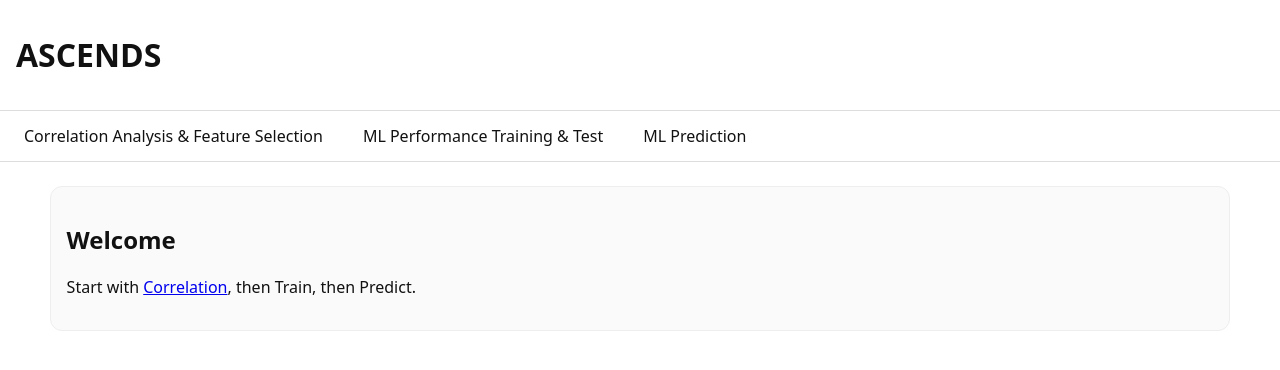
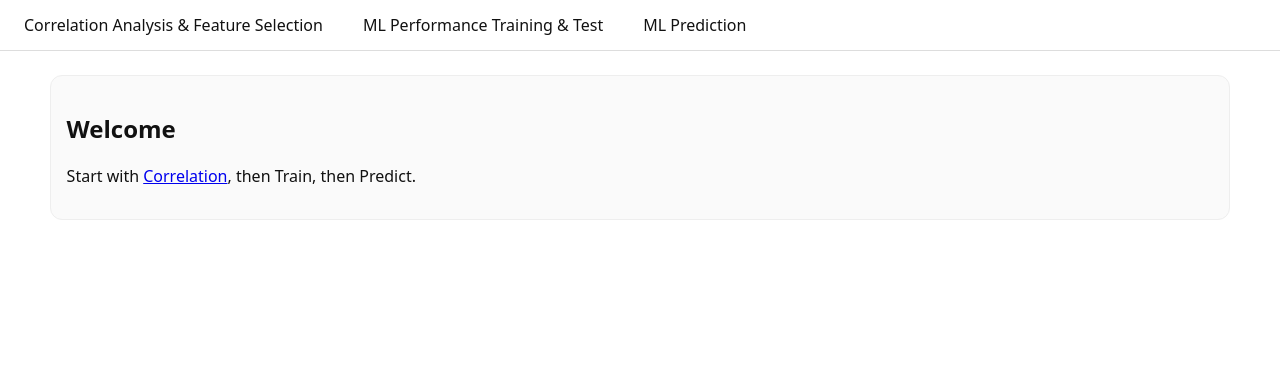
Before and after one commit to ornlpmcp/ASCENDS, a FastAPI app: page / in a window 1280 px wide. Shown: the top 370 px of the page. Run offline with FastAPI, Linux system fonts and the light colour scheme.

Commit message:
style: remove commented header from base template

```diff
--- a/templates/base.html
+++ b/templates/base.html
@@ -9,8 +9,6 @@
   <link rel="icon" href="/static/favicon.ico">
 </head>
 <body>
-  <!-- Optional site header; hidden by CSS if you prefer -->
-  <header class="topbar"><h1>ASCENDS</h1></header>
 
   {# Determine active tab from the current URL path #}
   {% set path = request.url.path if request and request.url else '' %}
```
